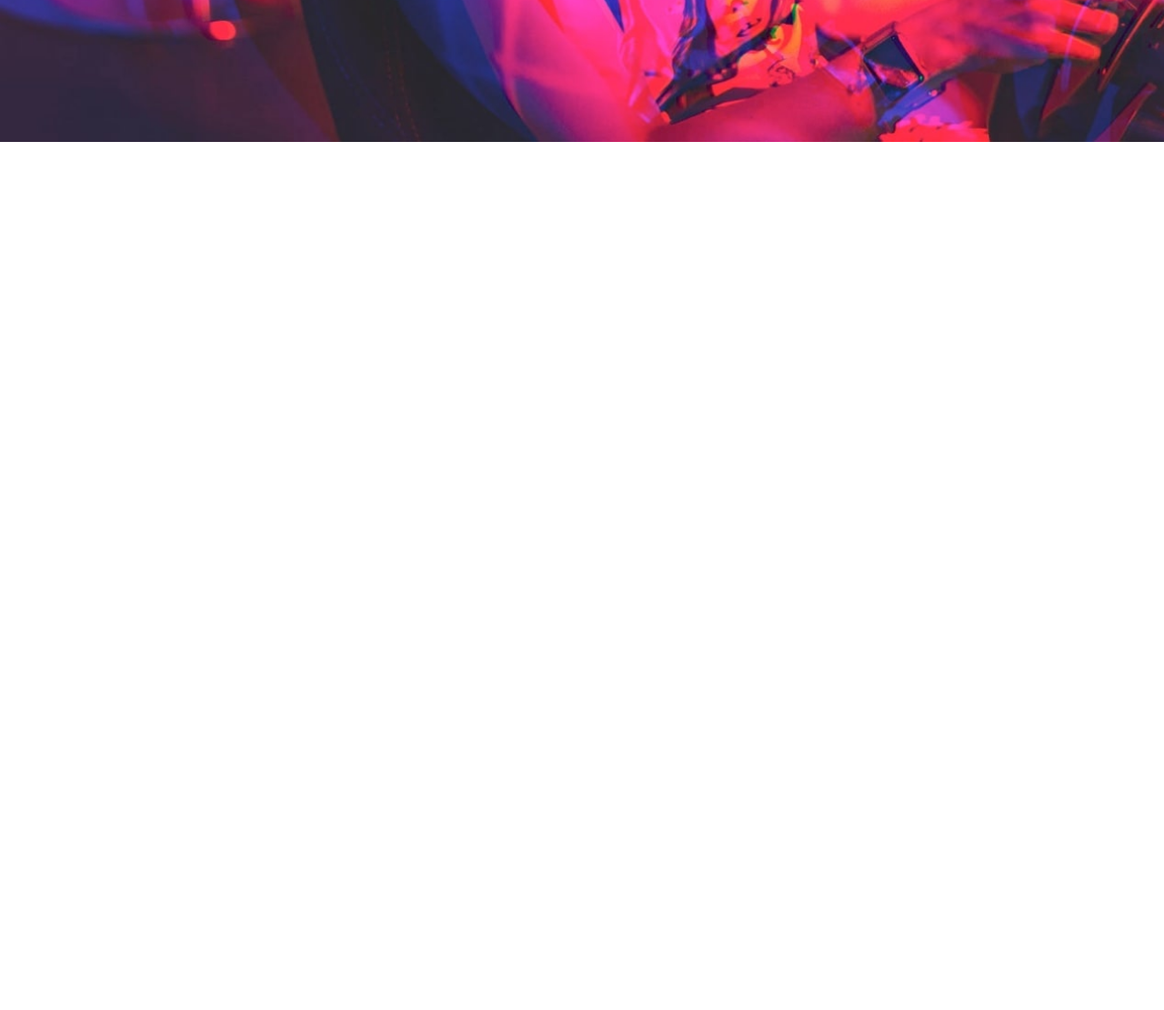
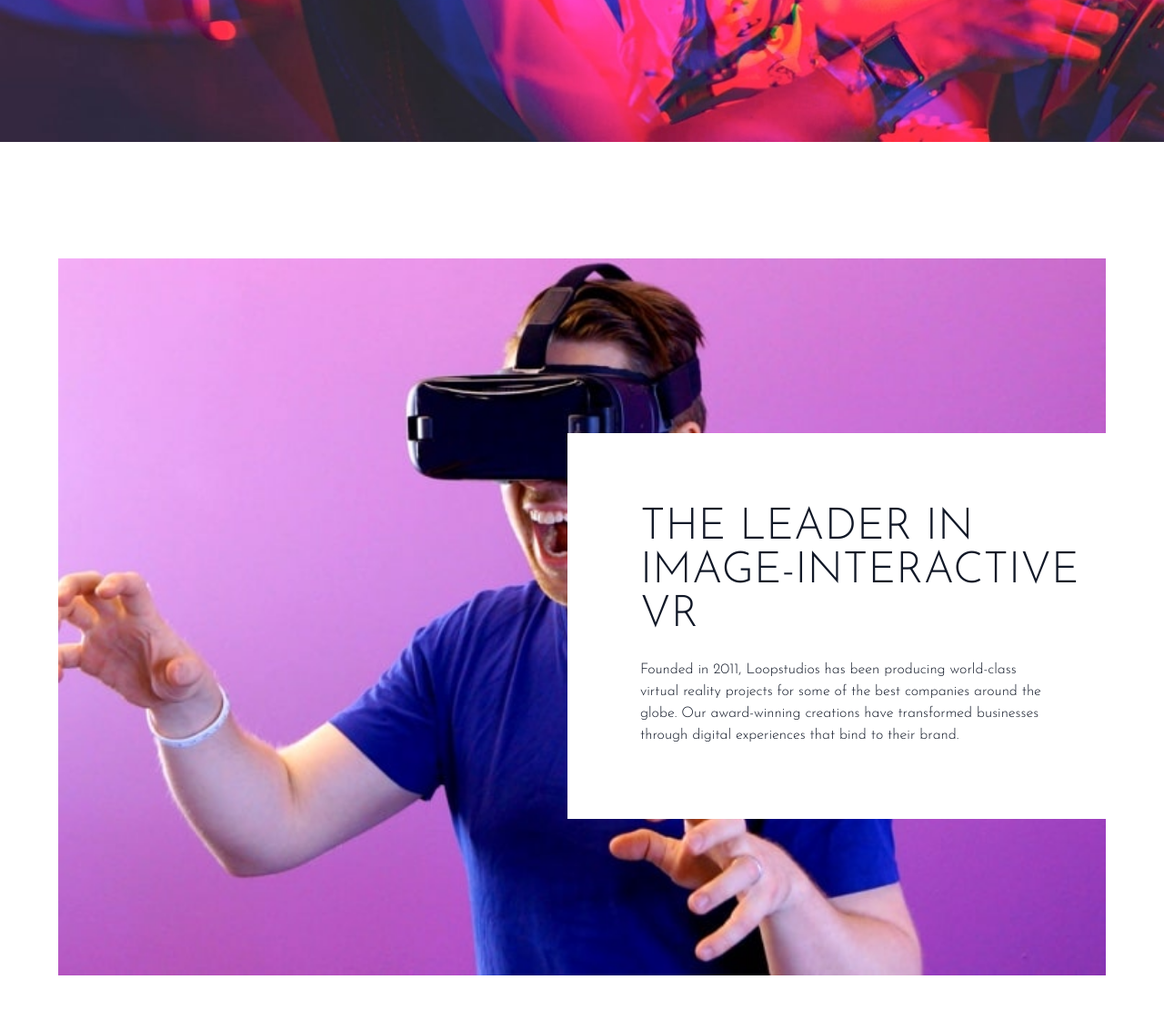
Before and after one commit to WwaleedFadl/loopstudios, a website: page index.html in a window 1280 px wide. Shown: the part 500-1610 px from the top of the page at 91% size. Before the commit the page ends 800 px from the top, so only its background shows below. Drawn offline with Linux system fonts and the light colour scheme.

Commit message:
adding fature section

```diff
--- a/index.html
+++ b/index.html
@@ -59,5 +59,28 @@
         </div>
       </div>
     </section>
+    <!-- Features Sections -->
+    <section id="feature">
+      <!-- feature Container -->
+      <div
+        class="container relative flex flex-col max-w-6xl px-6 mx-auto my-32 text-gray-900 md:px-0">
+        <!-- Image -->
+        <img src="images/desktop/image-interactive.jpg" alt="" />
+        <!-- text container -->
+        <div
+          class="pr-0 bg-white top-48 md:absolute md:right-0 md:py-20 md:pl-20">
+          <h2
+            class="max-w-lg mt-10 mb-6 font-sans text-4xl text-center text-gray-900 uppercase md:text-5xl md:mt-0 md:text-left">
+            The leader in image-interactive VR
+          </h2>
+          <p class="max-w-md text-center md:text-left">
+            Founded in 2011, Loopstudios has been producing world-class virtual
+            reality projects for some of the best companies around the globe.
+            Our award-winning creations have transformed businesses through
+            digital experiences that bind to their brand.
+          </p>
+        </div>
+      </div>
+    </section>
   </body>
 </html>
```
Also changed, not shown: css/style.css.
